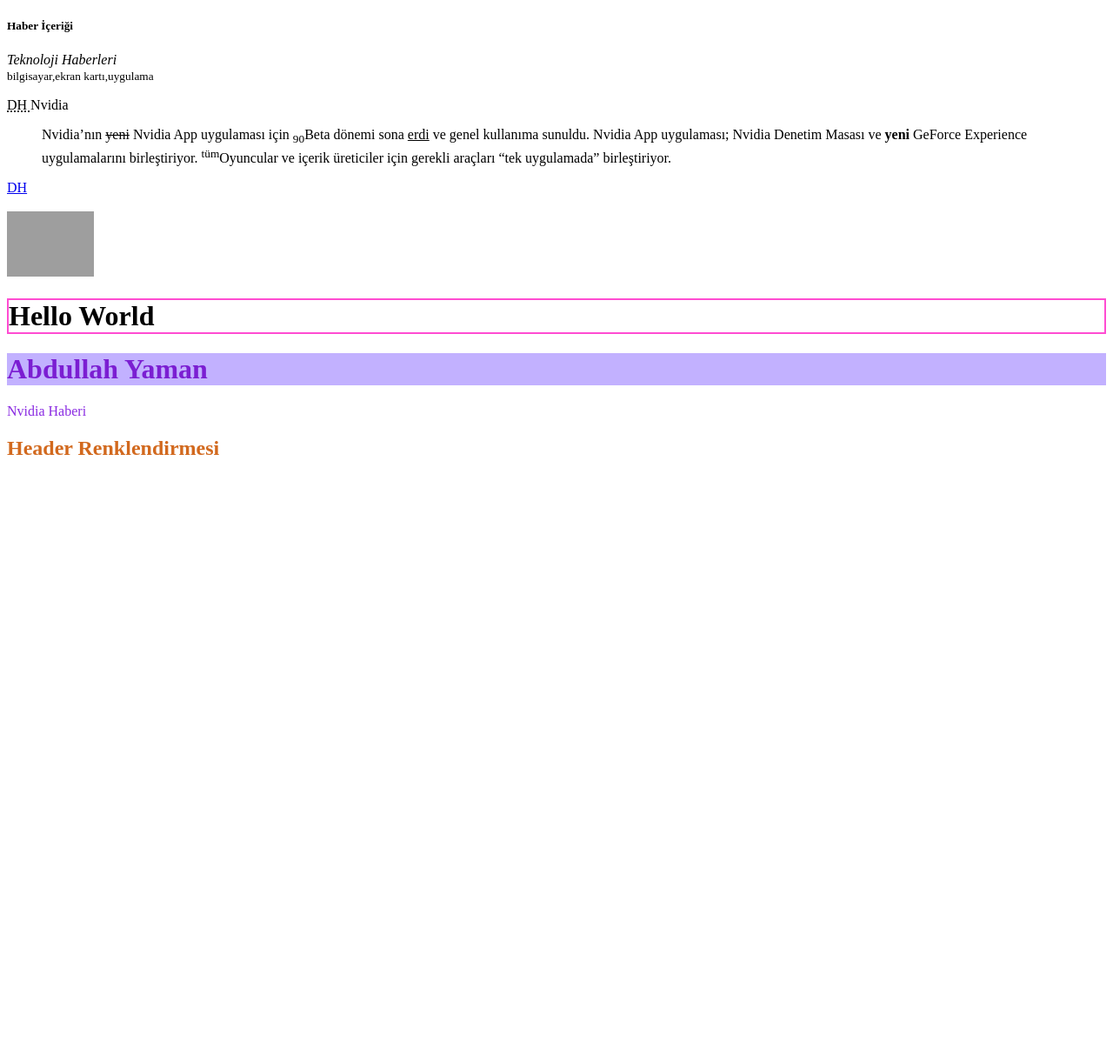
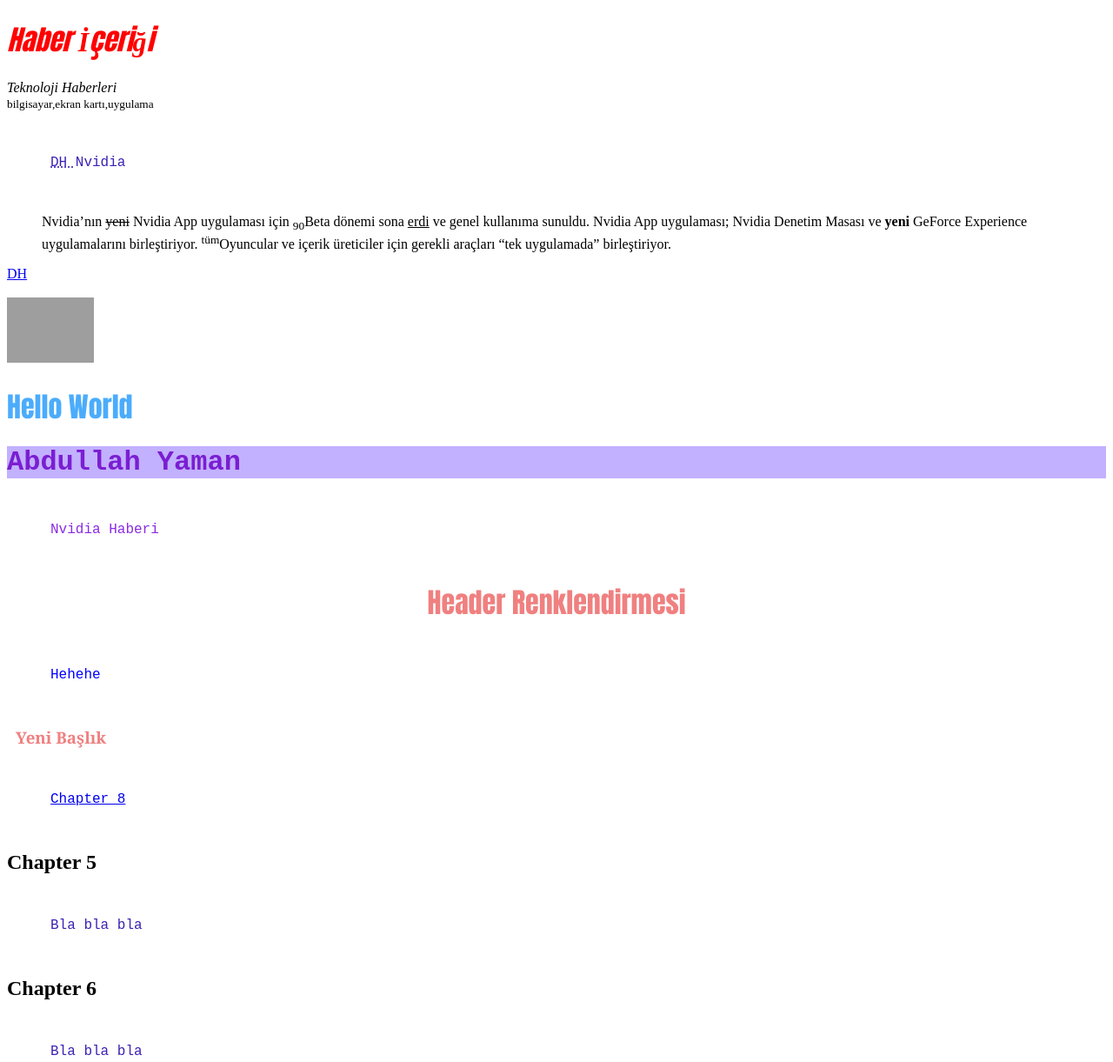
Before and after one commit to YamanAbdullah0/abdullahhtml, a plain HTML site: page index.html in a window 1280 px wide. Shown: the top 1221 px of the page at 87% size. Before the commit the page ends 800 px from the top, so only its background shows below. Drawn offline with Linux system fonts and the light colour scheme; grey boxes are pictures that could not be loaded.

Commit message:
style css eklendi

```diff
--- a/index.html
+++ b/index.html
@@ -1,10 +1,13 @@
 <!DOCTYPE html>
 <html>
+    <head>
+        <link rel="stylesheet" href="styles.css">
+    </head>
 <title>
     Web Tasarımı İlkeleri Dersi Uygulaması Test
 </title>
 <body>
-    <h5>
+    <h1 class="red-title">
         Haber İçeriği
     </h5>
     <i>Teknoloji Haberleri</i>
@@ -20,10 +23,27 @@
 <br>
 <br>
 <img src="https://www.donanimhaber.com/cache-v2/?t=20241112191535&width=-1&text=0&path=https://www.donanimhaber.com/images/images/haber/184128/src/nvidia-app-uygulamasi-resmen-kullanima-sunuldu-her-sey-tek-uygul184128_0.jpg" alt="NVidia.com" width="100">
-<h1 style="border:2px solid rgb(255, 76, 210);">Hello World</h1>
-<h1 style="color:rgb(123, 30, 210); background-color: rgba(104, 62, 255, 0.4);">Abdullah Yaman</h1>
+<h1 >Hello World</h1>
+<h1 style="color:rgb(123, 30, 210); font-family: 'Courier New', Courier, monospace; background-color: rgba(104, 62, 255, 0.4);">Abdullah Yaman</h1>
 <p style="color: blueviolet">Nvidia Haberi</p>
-<h2 style="color:chocolate;">Header Renklendirmesi</h2>
+<h3 style="font-family: 'Impact'; text-align:center; font-size: xx-large;">Header Renklendirmesi</h2>
+    <p class="blue-title">
+        Hehehe
+    </p>
+<h3>
+    Yeni Başlık
+</h3>
+<p><a href="#C8">Chapter 8</a></p>
+<h2>Chapter 5</h2>
+<p>Bla bla bla</p>
+<h2>Chapter 6</h2>
+<p>Bla bla bla</p>
+<h2>Chapter 7</h2>
+<p>Bla bla bla</p>
+<h2 id="C8">Chapter 8</h2>
+<p>Bla bla bla</p>
+<h2>Chapter 9</h2>
+<p>Bla bla bla</p>
 </body>
 <!-- buraya not al-->
 
--- /dev/null
+++ b/styles.css
@@ -0,0 +1,28 @@
+h1 {
+    color:rgb(75, 172, 252); font-family: 'Impact'
+}
+
+.red-title {
+    color:red;
+    font-size: 30 px;
+    font-style: italic;
+}
+
+.blue-title {
+    color:blue;
+    font-size: 20 px;
+    font-style: normal;
+}
+
+p {
+    color:rgb(60, 34, 179);
+    margin: 50px;
+    font-family:'Courier New', Courier, monospace
+
+}
+
+h3{
+    color:lightcoral;
+    font-family:Georgia, 'Times New Roman', Times, serif;
+    margin: 10px;
+}
```
